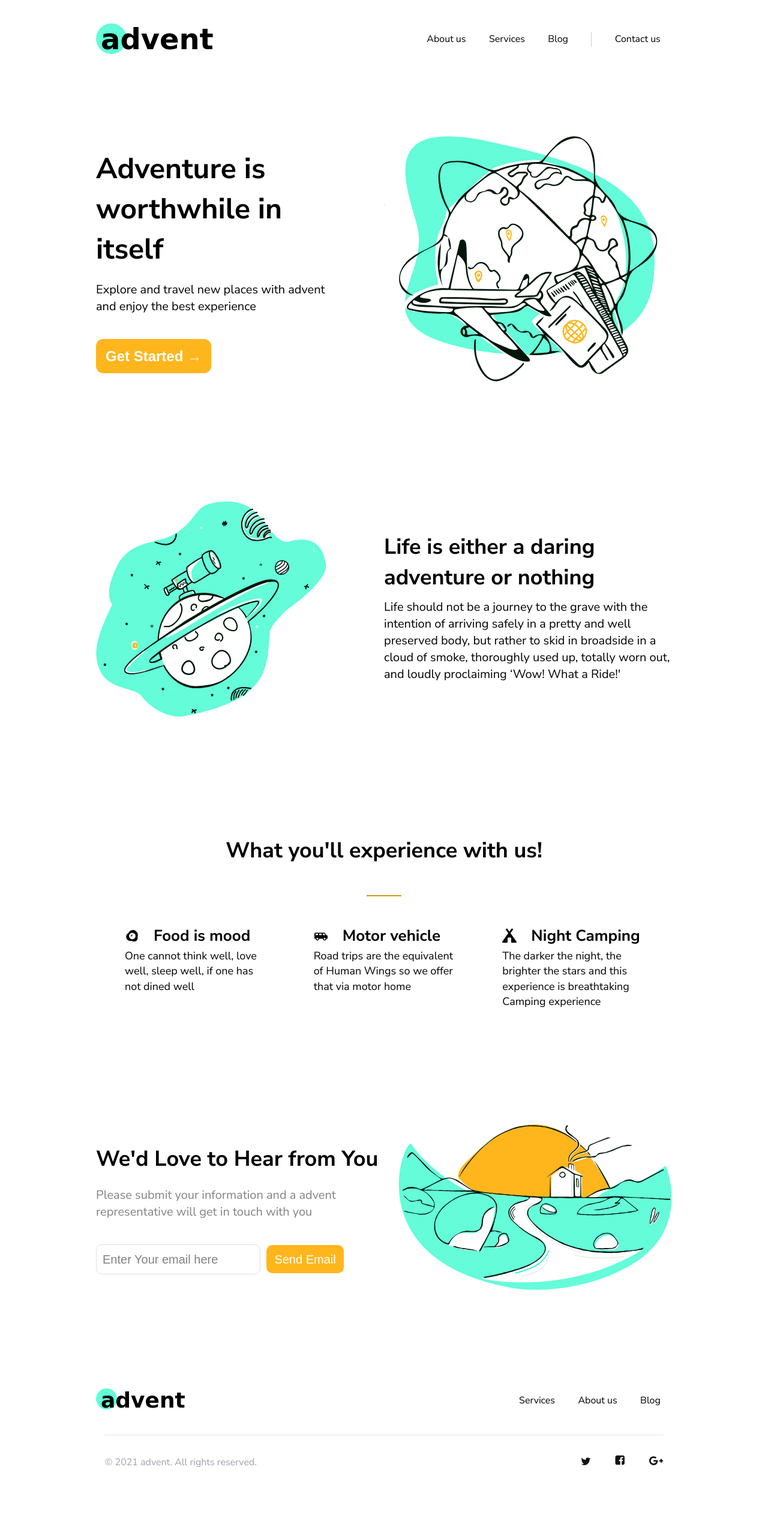
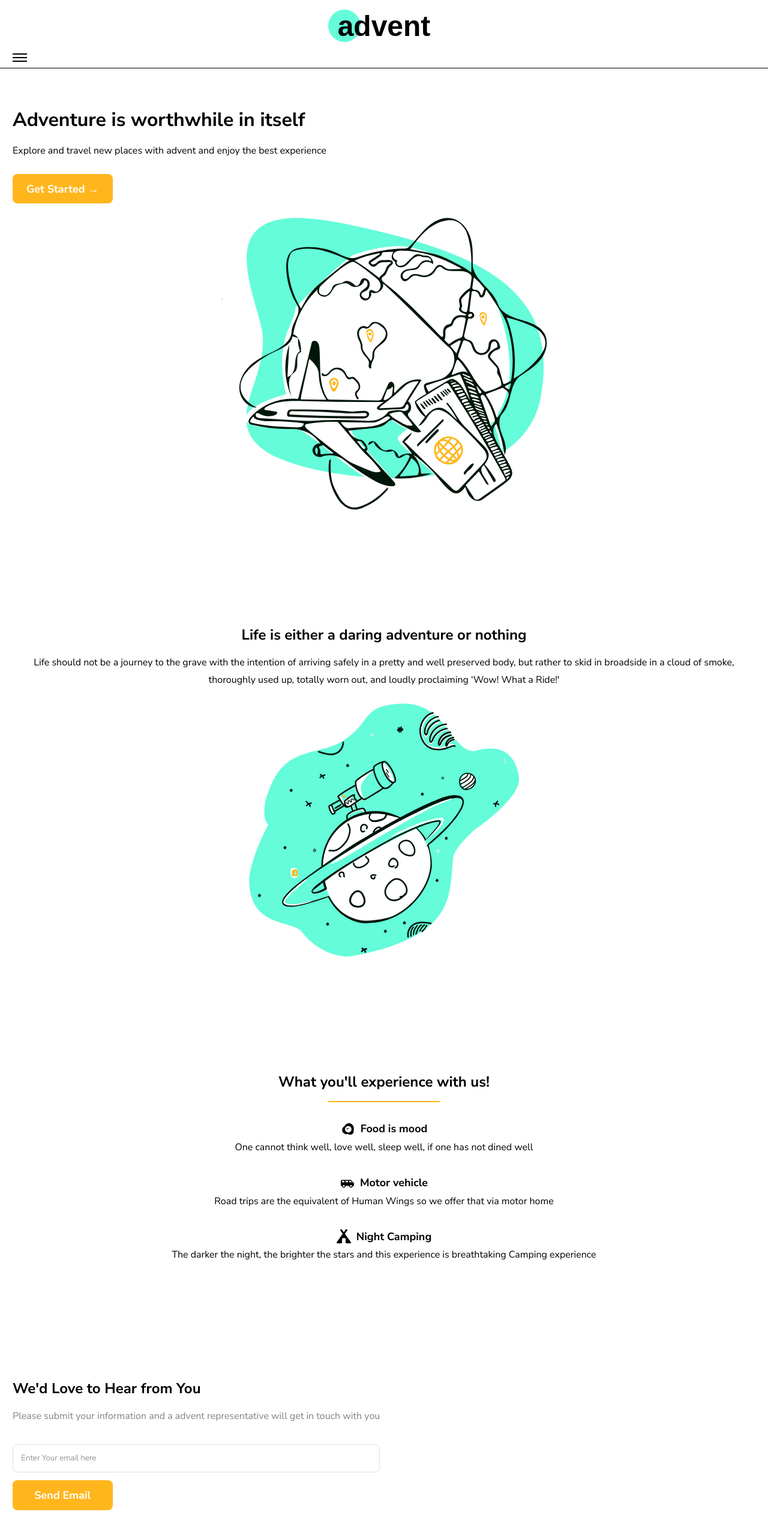
Before and after one commit to nasroykh/advent-frontend, a plain HTML site: page index.html in a window 1280 px wide. Shown: the top 2560 px of the page at 60% size. Before the commit the page ends 2505 px from the top, so only its background shows below. Drawn offline with Linux system fonts and the light colour scheme; a web font is replaced by a local one.

Commit message:
re-created all styling following mobile-first approach, added script.js file, updated html file

```diff
--- a/index.html
+++ b/index.html
@@ -10,16 +10,20 @@
 		<link rel="stylesheet" href="css/style.css" />
 	</head>
 	<body>
+		<div>
 			<header>
+				<nav>
 					<div class="logo">
-				<a href="">
-					<span></span>
+						<a href="#">
 							<h1>advent</h1>
 						</a>
 					</div>
-			<div class="navlink">
-				<nav>
-					<ul>
+					<div id="menu-icon">
+						<span></span>
+						<span></span>
+						<span></span>
+					</div>
+					<ul class="navbar">
 						<li>
 							<a href="">
 								About us
@@ -35,7 +39,6 @@
 								Blog
 							</a>
 						</li>
-						<span></span>
 						<li>
 							<a href="">
 								Contact us
@@ -43,22 +46,21 @@
 						</li>
 					</ul>
 				</nav>
-			</div>
 			</header>
 
 			<main>
-			<section class="section1">
+				<section class="hero-section">
 					<div>
 						<h1>Adventure is worthwhile in itself</h1>
 						<p>Explore and travel new places with advent and enjoy the best experience</p>
-					<button>Get Started →</button>
+						<button class="btn hero-btn">Get Started →</button>
 					</div>
 					<div>
 						<img src="images/illustration1.svg" alt="" />
 					</div>
 				</section>
 
-			<section class="section2">
+				<section class="life-section">
 					<div>
 						<img src="images/illustration2.svg" alt="">
 					</div>
@@ -73,7 +75,7 @@
 					</div>
 				</section>
 
-			<section class="section3">
+				<section class="exp-section">
 					<h2>What you'll experience with us!</h2>
 					<hr/>
 					<div class="exp-container">
@@ -101,7 +103,7 @@
 					</div>
 				</section>
 
-			<section class="section4">
+				<section class="email-section">
 					<div>
 						<h2>We'd Love to Hear from You</h2>
 						<p>Please submit your information and a advent representative will get in touch with you</p>
@@ -118,15 +120,12 @@
 
 			<footer>
 				<div>
-				<div class="logo">
-					<a href="">
-						<span></span>
+					<div class="logo small-logo">
+						<a href="#">
 							<h1>advent</h1>
 						</a>
 					</div>
-				<div class="navlink">
-					<nav>
-						<ul>
+					<ul class="navbar-footer">
 						<li>
 							<a href="">Services</a>
 						</li>
@@ -137,13 +136,11 @@
 							<a href="">Blog</a>
 						</li>
 					</ul>
-					</nav>
-				</div>
 				</div>
 				<hr/>
+				<div class="social-network">
+					<p>© 2021 advent. All rights reserved.</p>
 					<div>
-				<p>© 2021 advent. All rights reserved.</p>
-				<span>
 						<a href="">
 							<img src="images/twitter.svg" alt="">
 						</a>
@@ -153,8 +150,10 @@
 						<a href="">
 							<img src="images/googleplus.svg" alt="">
 						</a>
-				</span>
+					</div>
 				</div>
 			</footer>
+		</div>
+		<script src="script.js"></script>
 	</body>
 </html>
--- /dev/null
+++ b/script.js
@@ -0,0 +1,13 @@
+let navbar = document.querySelector('.navbar');
+let menuBtn = document.querySelector('#menu-icon');
+let navbarShow;
+menuBtn.addEventListener('click', () => {
+    if (navbarShow) {
+        navbar.style = 'display: none;';
+        navbarShow = false;
+    }
+    else {
+        navbar.style = 'display: flex;';
+        navbarShow = true;
+    }
+});
--- a/scss/_config.scss
+++ b/scss/_config.scss
@@ -1,3 +1,9 @@
 $primaryColor: #64FCD9;
 $secondaryColor: #FFB61D;
 $mainTextColor: #000;
+
+%flex-c {
+    display: flex;
+    align-items: center;
+    justify-content: space-between;
+}
--- a/scss/style.scss
+++ b/scss/style.scss
@@ -1,330 +1,261 @@
 @import 'config';
-@import url('https://fonts.googleapis.com/css2?family=Nunito+Sans:wght@300;400;600;700&display=swap');
 
 * {
 	margin: 0;
 	padding: 0;
 	box-sizing: border-box;
-	font-size: 100%;
-	line-height: 1.4em;
+	font-family: 'Nunito Sans', sans-serif;
 }
 
-.navlink {
-	ul {
+li {
 	list-style: none;
-		display: flex;
-		align-items: center;
-		justify-content: space-between;
-		li {
+}
+
+img {
+	max-width: 100%;
+	display: block;
+}
+
+h1 {
+	font-size: 2rem;
+}
+
+h2 {
+	font-size: 1.5rem;
+}
+
+h3 {
+	font-size: 1.125rem;
+}
+
+p {
+	font-size: 1rem;
+	line-height: 1.8;
+}
+
 a {
-				margin: 0 1.2em;
+	text-decoration: none;
+	color: black;
 }
+
+button {
+	outline: none;
+	border: none;
+	cursor: pointer;
+	background: $secondaryColor;
+	color: white;
+	font-size: 1.125rem;
+	font-weight: 700;
+	width: 9.25em;
+	height: 2.75em;
+	border-radius: 8px;
+}
+
+.logo {
+	position: relative;
+
+	h1 {
+		font-family: 'Unkempt', sans-serif;
+		font-weight: 700;
+		font-size: 3rem;
+
+		&::before {
+			content: '';
+			position: absolute;
+			left: -10%;
+			top: 0;
+			background-color: $primaryColor;
+			width: 1.125em;
+			z-index: -1;
+			height: 1.125em;
+			border-radius: 100em;
 		}
 	}
 }
 
-img {
-	width: 100%;
+.small-logo h1 {
+	font-size: 2.25rem;
 }
 
-h1 {
-	font-size: 3em;
+header {
+	padding: 0 1.3125em .5em;
+	margin: 1em 0 4em;
+	border-bottom: 1px solid black;
+
+	& > nav {
+		@extend %flex-c;
+		flex-direction: column;
+		align-items: center;
+	}
 }
 
-h2 {
-	font-size: 2.25em;
+main, footer {
+	padding: 0 1.3125em;
 }
 
-h3 {
-	font-size: 1.625em;
+.navbar {
+	@extend %flex-c;
+	flex-direction: column;
+	align-self: stretch;
+	display: none;
+	& > li {
+		margin: .5em 0;
+	}
+
+	a {
+		padding: .25em 1em;
+	}
+	// & > li:last-child::before {
+	// 	content: '';
+	// 	background-color: black;
+	// 	width: 25%;
+	// 	height: 1px;
+	// 	display: block;
+	// }
+}
+
+#menu-icon {
+	@extend %flex-c;
+	margin: 1em 0 0;
+	flex-direction: column;
+	cursor: pointer;
+	width: 1.5em;
+	align-self: flex-start;
+	& > span {
+		width: 100%;
+		height: 2px;
+		background-color: black;
+		margin: .125em 0;
+	}
+}
+
+section {
+	margin-bottom: 12em;
+}
+
+.hero-section {
+	@extend %flex-c;
+	flex-direction: column;
+	align-items: flex-start;
+	p {
+		margin: 1em 0 1.5em;
+	}
+
+	& > div:last-of-type {
+		margin-top: 1.5em;
+		align-self: center;
+	}
+
+}
+
+.life-section {
+	@extend %flex-c;
+	flex-direction: column-reverse;
+	text-align: center;
+
+	& > div:first-of-type {
+		margin-top: 1.5em;
 	}
 
 	p {
-	font-size: 1.25em;
+		margin-top: 1em;
 	}
-
-a {
-	text-decoration: none;
-	color: $mainTextColor;
-}
-
-button {
-	border: none;
-	outline: none;
-	cursor: pointer;
-	background-color: $secondaryColor;
-	height: 2.3625em;
-	border-radius: .5em;
-	color: #fff;
-	font-size: 1.5em;
 
 }
 
-section {
-	display: grid;
-	width: 100%;
-	grid-template-columns: 1fr 1fr;
-	align-items: center;
-	margin: 6em 0;
+.exp-section {
+	text-align: center;
+	hr {
+		width: 15%;
+		margin: 1em auto;
+		border-top: none;
+		border: 1px solid $secondaryColor;
+	}
 }
 
-html, body {
-	font-family: 'Nunito Sans', sans-serif;
-	margin: 0 5em;
+.exp-container {
+	& > div {
+		@extend %flex-c;
+		flex-direction: column;
+		margin: 2em 0;
+		& > span {
+			@extend %flex-c;
+			margin-bottom: .25em;
 		}
-
-.logo {
-	font-family: 'Unkempt', cursive;
-
-	a {
-		position: relative;
-		display: block;
-		padding: 0 .5em;
-		span {
-			background-color: $primaryColor;
-			z-index: -1;
-			width: 3.2em;
-			height: 3.2em;
-			left: 0;
-			top: 10%;
-			border-radius: 100%;
-			position: absolute;
+		h3 {
+			margin-left: .5em;
 		}
 	}
 }
 
-header {
-	display: flex;
-	justify-content: space-between;
-	align-items: center;
-	padding: 2em 0;
+.email-section {
+	@extend %flex-c;
+	flex-direction: column;
+	align-items: flex-start;
 
-	nav > ul {
-
-		span {
-			height: 1.5em;
-			margin: 0 1.2em;
-			width: 1px;
-			background-color: #ccc;
+	p {
+		margin: 1em 0 2em;
+		color: #828282;
 	}
 
-	}
+	& > div:last-of-type {
+		margin-top: 2em;
+		align-self: center
 	}
 
-main {
-	width: 100%;
-	display: flex;
-	flex-direction: column;
-	align-items: center;
-
-	.section1 {
-
-		div:first-child {
-			display: flex;
+	form {
+		@extend %flex-c;
 		flex-direction: column;
 		align-items: flex-start;
-			margin-right: 6em;
-			h1 {
+		margin-bottom: 3em;
 
-			}
-
-			p {
-				margin: 1em 0 2em 0;
-			}
-
-			button {
-				font-weight: bold;
-				width: 50%;
-			}
-		}
-
-		div:last-child {
-			img {
-				width: 95%;
+		& > input {
+			padding: 1em;
+			font-weight: 300;
+			align-self: stretch;
+			border-radius: 8px;
+			margin-bottom: 1em;
+			outline: none;
+			border: 1px solid #e0e0e0;
 		}
 	}
 }
 
-	.section2 {
-		div:first-child {
-			img {
-				width: 80%;
+footer {
+	@extend %flex-c;
+	flex-direction: column;
+	padding-bottom: 3em;
+	hr {
+		border: 2px solid #EBEAED;
+		width: 100%;
+		border-top: none;
+		margin: 2em 0;
 	}
 }
 
-		div:last-child {
-			h2 {
+.navbar-footer {
+	@extend %flex-c;
+	flex-direction: column;
+	margin: 1.5em 0 0;
 
-			}
-
-			p {
+	& > li {
 		margin: .5em 0;
 	}
 }
 
+.social-network {
+	@extend %flex-c;
+	flex-direction: column-reverse;
+
+	p {
+		color: rgba(21, 20, 57, 0.4);
 	}
 
-	.section3 {
-		display: flex;
-		flex-direction: column;
-		align-items: center;
-		h2 {
-
-		}
-
-		hr {
-			border-color: $secondaryColor;
-			width: 6%;
-			margin: 3em 0;
-		}
-
-		.exp-container {
-			display: flex;
-			align-items: flex-start;
-			column-gap: 5em;
-			width: 90%;
-			div {
-				display: flex;
-				flex-direction: column;
-				align-items: center;
-				width: 100%;
-				span {
-				width: 100%;
-				display: flex;
-				align-items: center;
-				justify-content: flex-start;
-				margin-bottom: .2em;
-					img {
-						width: 1.5em;
-						margin-right: 1.5em;
-					}
-					h3 {
-
-					}
-				}
-				p {
-					font-size: 1.125em;
+	& > div {
+		@extend %flex-c;
+		margin-bottom: 2em;
+		& > a {
+			margin: 0 1em;
 		}
 	}
 }
-	}
-
-	.section4 {
-		div:first-child {
-			h2 {
-
-			}
-			p {
-				margin: 1em 0 2em 0;
-				color : #828282;
-			}
-
-			form {
-				input {
-					width: 57%;
-					padding: .5em;
-					font-size: 1.25em;
-					border-radius: .5em;
-					border: 1px solid #E0E0E0;
-					outline: none;
-					font-weight: 300;
-					margin-right: .3em;
-				}
-				input::placeholder {
-					font-weight: 300;
-					color: #828282;
-				}
-				button {
-					font-weight: 500;
-					font-size: 1.25em;
-					width: 27%;
-				}
-			}
-		}
-
-		div:last-child {
-			img {
-				padding-left: 1.5em;
-			}
-		}
-
-	}
-
-}
-
-footer {
-	display: flex;
-	flex-direction: column;
-	align-items: center;
-	margin: 3.5em 0;
-
-
-	& > div:first-child {
-		width: 100%;
-		display: flex;
-		align-items: center;
-		justify-content: space-between;
-
-		.logo {
-			a {
-				span {
-					width: 2.2em;
-					height: 2.2em;
-					top: 10%;
-				}
-			}
-		}
-
-		h1 {
-			font-size: 2.25em;
-		}
-
-
-	}
-
-	hr {
-		border-color: #EBEAED;
-		width: 97%;
-		opacity: 0.2;
-		margin: 2em 0;
-	}
-
-	& > div:last-child {
-		display: flex;
-		align-items: center;
-		justify-content: space-between;
-		width: 97%;
-		p {
-			font-size: 1em;
-			color: #151439;
-			opacity: 0.4;
-		}
-		span {
-			display: flex;
-			align-items: center;
-			column-gap: 2.5em;
-			a {
-				img {
-					width: 100%;
-				}
-			}
-		}
-	}
-
-}
-
-@media (min-width:576px) {
-	html {
-	  font-size: 10px;
-	}
-  }
-  @media (min-width:850px) {
-	html {
-	  font-size: 12px;
-	}
-  }
-  @media (min-width:1200px) {
-	html {
-	  font-size: 16px;
-	}
-  }
```
Also changed, not shown: css/style.css. Lines whose indentation alone changed are shown as unchanged.
